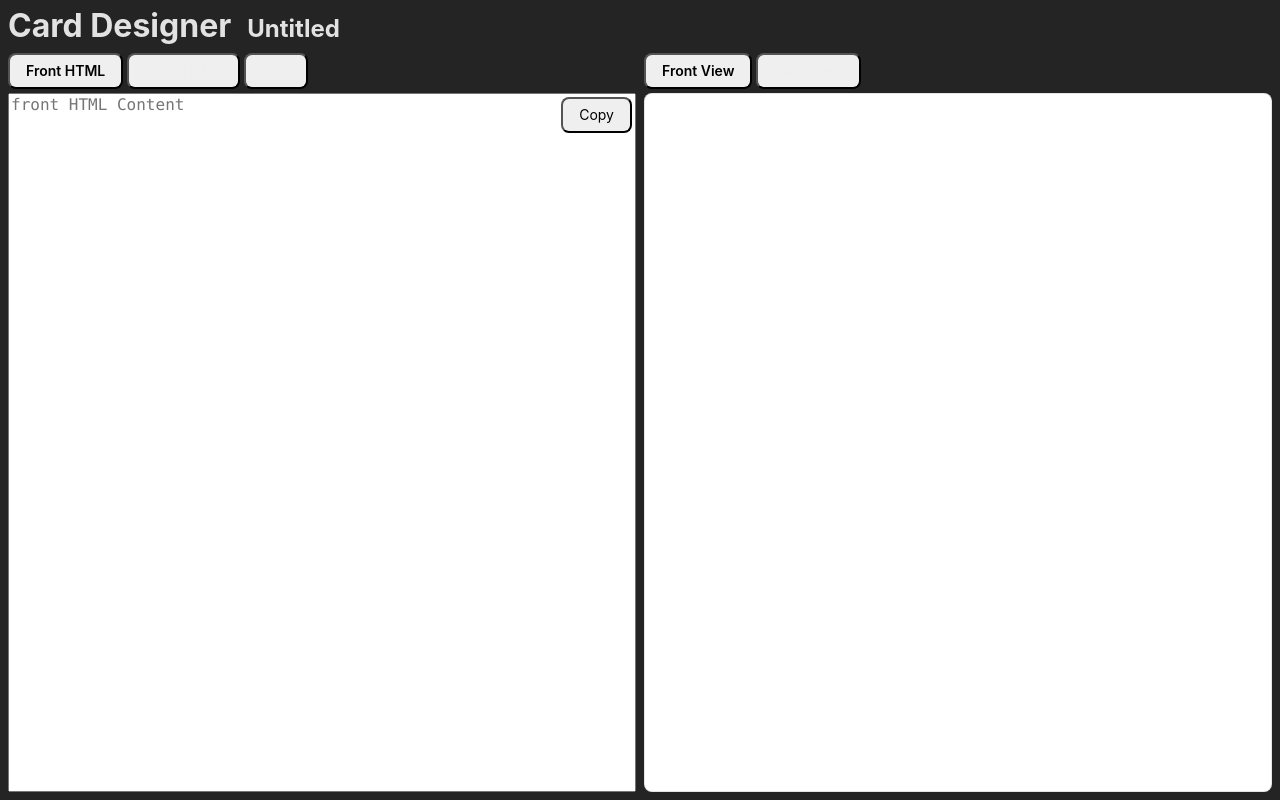
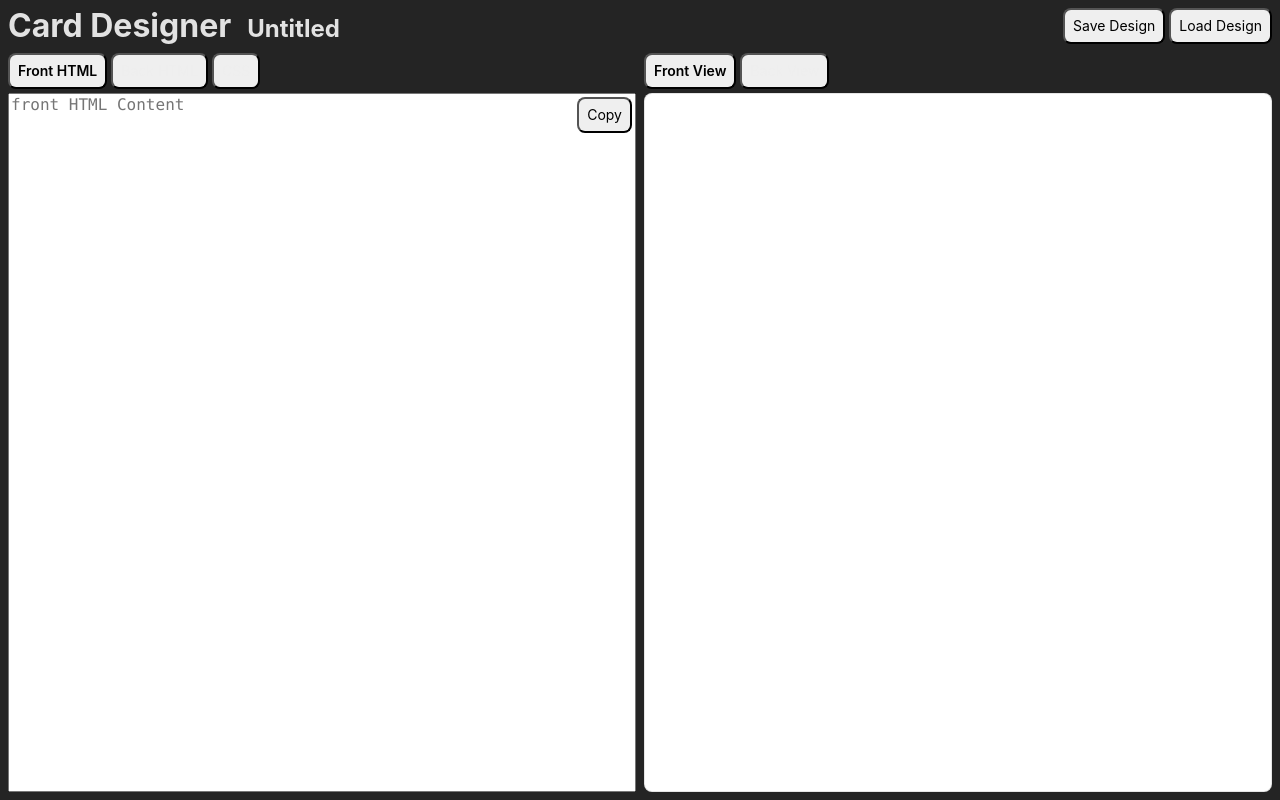
Before and after one commit to avidrucker/anki-card-test-1, a React (Vite) app: page / in a window 1280 px wide. Built offline with nearby package versions, Linux system fonts and the light colour scheme.

Commit message:
feat save load design JSON

```diff
--- a/src/App.jsx
+++ b/src/App.jsx
@@ -3,7 +3,8 @@ import './App.css'
 
 const STYLE_SHEET_2 = 1;  // Index of the second style sheet in the document
 
-const BTN_STYLE = "f6 link dim br3 ph3 pv2 mb1 mr1 dib";
+const MENU_BTN_STYLE = "f6 link dim br3 ph2 pv2 ml1 dib"
+const BTN_STYLE = "f6 link dim br3 ph2 pv2 mb1 mr1 dib";
 const ACTIVE_BTN_STYLE = "fw6";
 const INACTIVE_BTN_STYLE = "light-gray";
 const CARD_STYLE = "bg-white br3 ba b--black-10";
@@ -110,9 +111,58 @@ function App() {
     localStorage.setItem('designName', designName);
   };
 
+  const saveDesignToJSON = () => {
+    const designData = {
+      frontHtml,
+      backHtml,
+      cardCss,
+      designName
+    };
+    const dataStr = "data:text/json;charset=utf-8," + encodeURIComponent(JSON.stringify(designData));
+    const downloadAnchorNode = document.createElement('a');
+    downloadAnchorNode.setAttribute("href", dataStr);
+    downloadAnchorNode.setAttribute("download", designName + ".json");
+    document.body.appendChild(downloadAnchorNode); // required for firefox
+    downloadAnchorNode.click();
+    downloadAnchorNode.remove();
+  }
+
+  const handleFileRead = (event) => {
+    const file = event.target.files[0];
+    if (file) {
+      const reader = new FileReader();
+      reader.onload = (e) => {
+        const content = e.target.result;
+        try {
+          const jsonData = JSON.parse(content);
+          setFrontHtml(jsonData.frontHtml || '');
+          setBackHtml(jsonData.backHtml || '');
+          // Update the CSS and immediately apply it
+          if (jsonData.cardCss) {
+            setCardCss(jsonData.cardCss);
+            applyStyles(jsonData.cardCss); // Apply styles immediately after loading
+        }
+          setDesignName(jsonData.designName || 'Untitled');
+        } catch (error) {
+          console.error('Error parsing JSON:', error);
+          alert('Invalid JSON file');
+        }
+      };
+      reader.readAsText(file);
+    }
+  }
+
+  const loadDesignFromJSON = () => {
+    const fileInput = document.createElement('input');
+    fileInput.type = 'file';
+    fileInput.onchange = handleFileRead;
+    fileInput.click();
+  }
+
   return (
     <div className="App w-100 flex flex-column vh-100 pb2">
-      <header>
+      <header className="flex justify-between items-center">
+        <div className="">
           <h1 className="ma0 pv2 ph2 dib">Card Designer</h1>
           {editingName ?
             <input
@@ -125,6 +175,11 @@ function App() {
             /> :
             <h2 className="ma0 pv1 ph2 dib" onClick={() => setEditingName(true)}>{designName}</h2>
           }
+        </div>
+        <div className="pr2">
+          <button onClick={saveDesignToJSON} className={`${MENU_BTN_STYLE}`}>Save Design</button>
+          <button onClick={loadDesignFromJSON} className={MENU_BTN_STYLE}>Load Design</button>
+        </div>
         </header>
       <div className="workspace flex flex-auto ph2">
         <div className="editor w-50 flex flex-column pr1">
```
Lines whose indentation alone changed are shown as unchanged.
